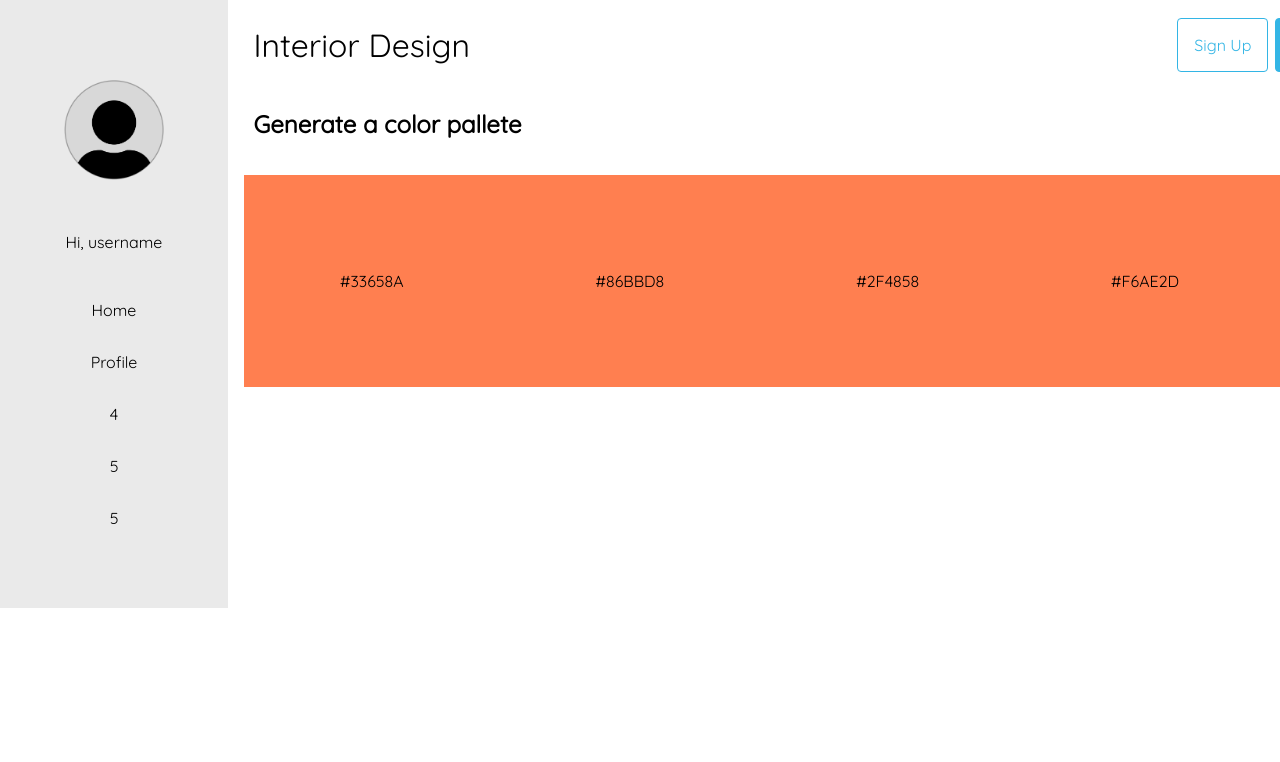
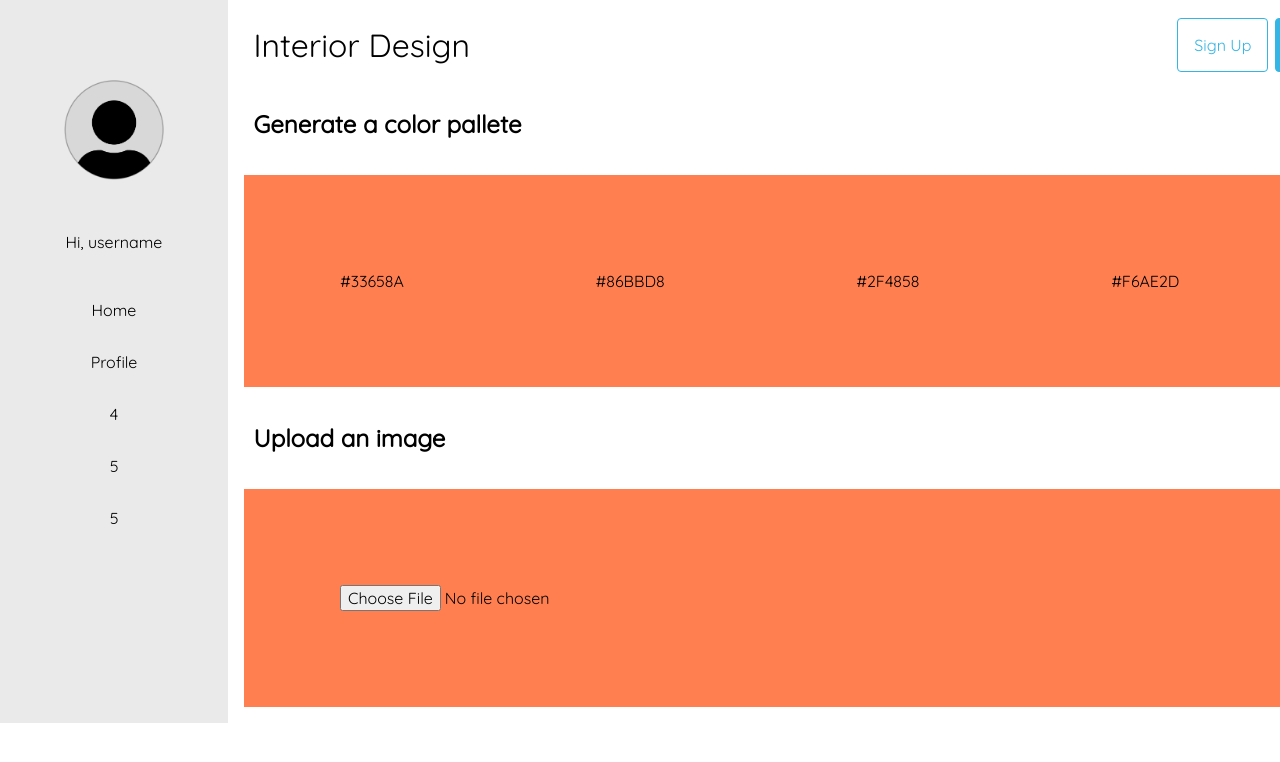
Before and after one commit to keeganl/Interior-Design-public, a React app: page / in a window 1280 px wide. Shown: the top 762 px of the page. Built offline with nearby package versions, Linux system fonts and the light colour scheme.

Commit message:
imported UploadImg

```diff
--- a/src/App.js
+++ b/src/App.js
@@ -4,8 +4,9 @@ import './sass/App.css'
 import ColorPalette from './components/ColorPalette'
 import NavBar from './components/NavBar'
 import WelcomeBanner from './components/WelcomeBanner'
+import UploadImg from './components/UploadImg'
 
-let username = ["username", "Keegan", "Braeden", "Zach", "Vinny"]
+let username = ['username', 'Keegan', 'Braeden', 'Zach', 'Vinny']
 
 class App extends Component {
   constructor(props) {
@@ -22,11 +23,13 @@ class App extends Component {
           <WelcomeBanner />
           <h2>Generate a color pallete</h2>
           <ColorPalette />
+          <h2>Upload an image</h2>
+          <UploadImg />
         </div>
       </div>
 
-    );
+    )
   }
 }
 
-export default App;
+export default App
```
